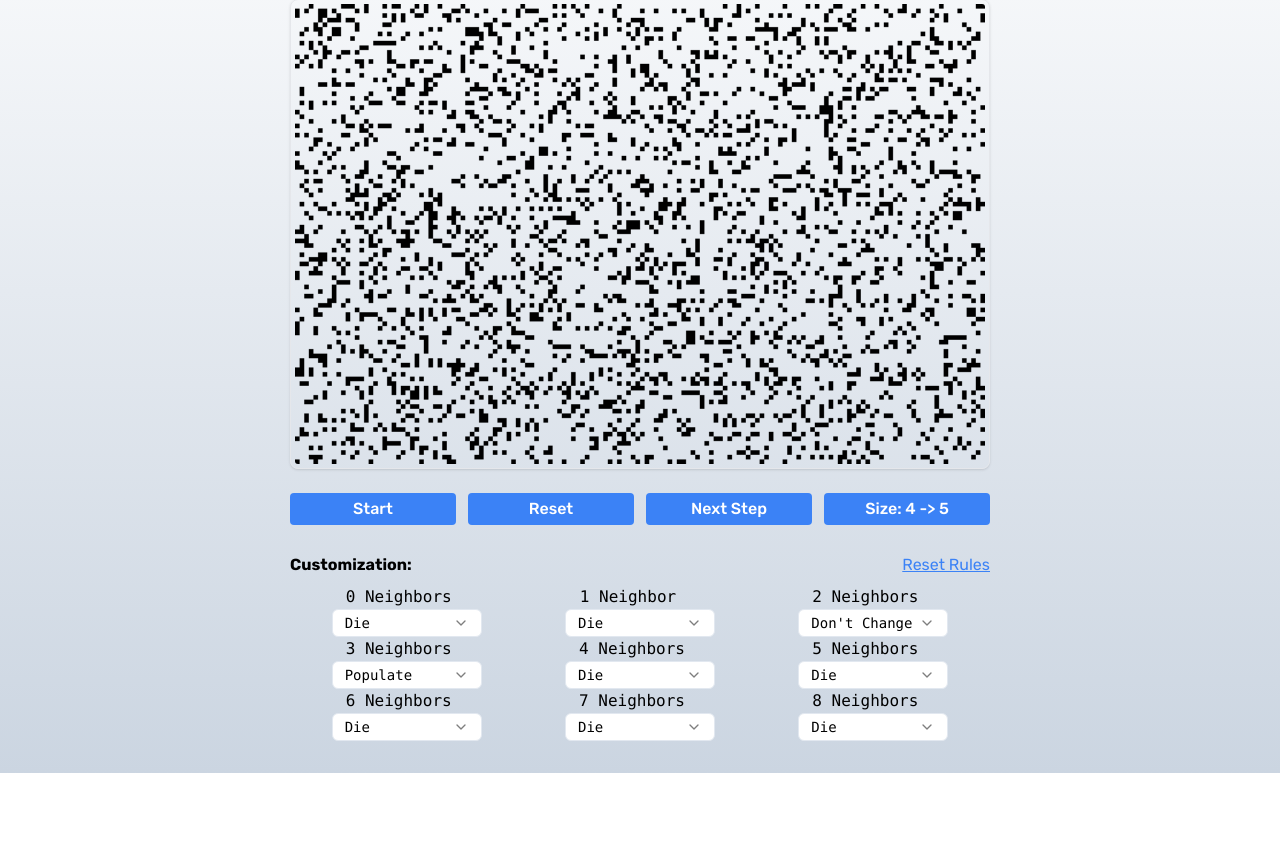
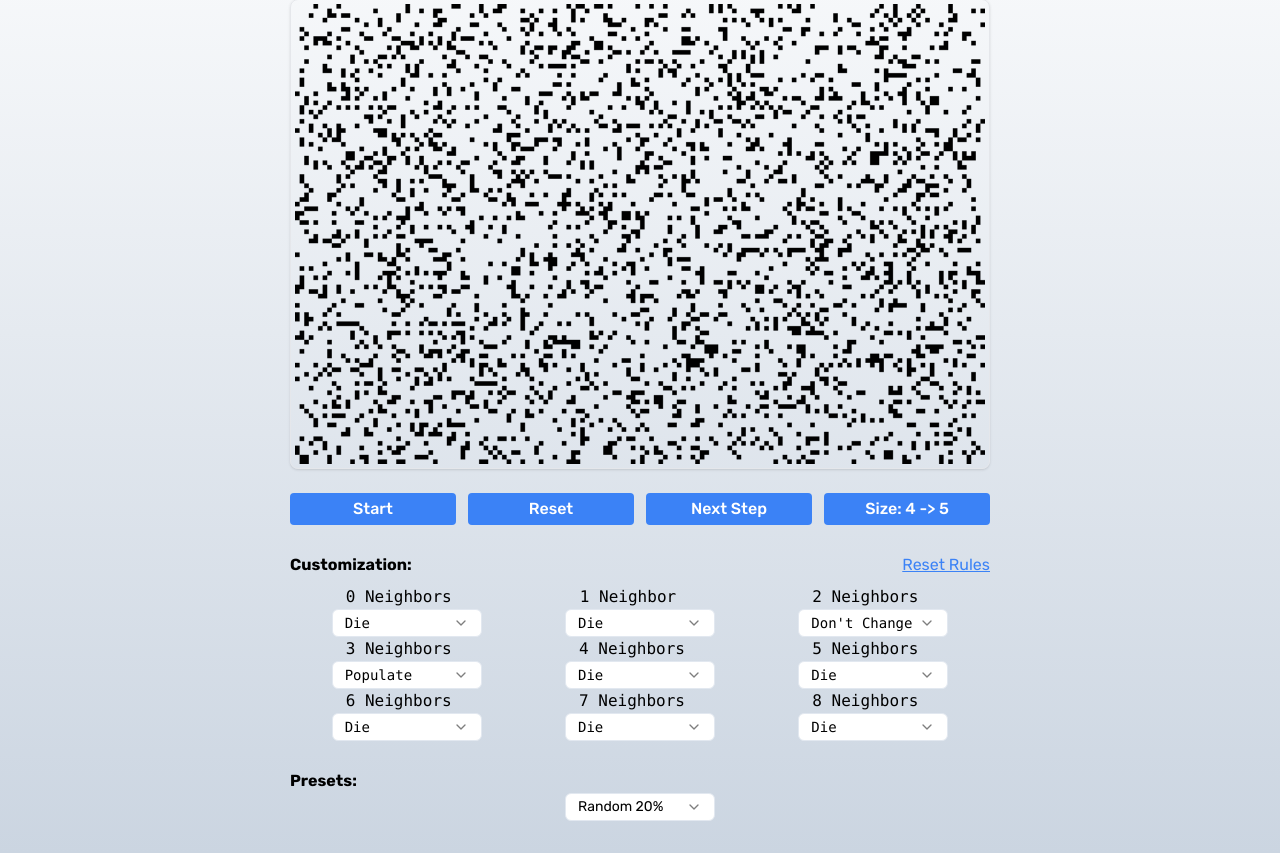
Before and after one commit to neinja007/Simulatory, a Next.js app: page /game-of-life in a window 1280 px wide. Shown: the part 190-1043 px from the top of the page. Before the commit the page ends 963 px from the top, so only its background shows below. Built offline with nearby package versions, Linux system fonts and the light colour scheme.

Commit message:
add basic preset options

```diff
--- a/src/app/(simulations)/game-of-life/page.tsx
+++ b/src/app/(simulations)/game-of-life/page.tsx
@@ -9,12 +9,15 @@ const buttonClass: string & React.CSSProperties =
   'rounded bg-blue-500 px-3 py-1 font-medium text-white hover:bg-blue-700 disabled:opacity-50 disabled:hover:bg-blue-500';
 
 const initialRules = ['-1', '-1', '0', '1', '-1', '-1', '-1', '-1', '-1'];
+const presets = {};
+type BasicPresets = 'blank' | 'random_10' | 'random_20' | 'random_50';
 
 const Page = () => {
   const canvasRef = useRef<HTMLCanvasElement>(null);
   const [ctx, setCtx] = useState<CanvasRenderingContext2D | null>(null);
 
   const [rules, setRules] = useState<string[]>(initialRules);
+  const [preset, setPreset] = useState<keyof typeof presets | BasicPresets>('random_20');
 
   const [numRows, setNumRows] = useState(0);
   const [numCols, setNumCols] = useState(0);
@@ -26,15 +29,27 @@ const Page = () => {
   const [size, setSize] = useState(4);
 
   const createGrid = useCallback(() => {
-    const grid: number[][] = [];
-    for (let i = 0; i < numRows; i++) {
-      grid[i] = [];
-      for (let j = 0; j < numCols; j++) {
-        grid[i][j] = Math.random() > 0.8 ? 1 : 0;
+    // if (preset.startsWith('random')) {
+    if (preset === 'blank') {
+      const grid: number[][] = [];
+      for (let i = 0; i < numRows; i++) {
+        grid[i] = [];
+        for (let j = 0; j < numCols; j++) {
+          grid[i][j] = 0;
+        }
       }
+      return grid;
+    } else if (true) {
+      const grid: number[][] = [];
+      for (let i = 0; i < numRows; i++) {
+        grid[i] = [];
+        for (let j = 0; j < numCols; j++) {
+          grid[i][j] = Math.random() < parseInt(preset.split('_')[1]) * 0.01 ? 1 : 0;
+        }
+      }
+      return grid;
     }
-    return grid;
-  }, [numCols, numRows]);
+  }, [numCols, numRows, preset]);
 
   useEffect(() => {
     const canvas = canvasRef.current;
@@ -227,6 +242,23 @@ const Page = () => {
           ))}
         </div>
       </div>
+      <div className='mt-7'>
+        <span className='font-bold'>Presets:</span>
+        <Select
+          value={preset}
+          onValueChange={(value: string) => setPreset(value as keyof typeof presets | BasicPresets)}
+        >
+          <SelectTrigger className='mx-auto h-7 w-[150px]'>
+            <SelectValue placeholder='Preset' />
+          </SelectTrigger>
+          <SelectContent>
+            <SelectItem value={'blank'}>Blank</SelectItem>
+            <SelectItem value={'random_10'}>Random 10%</SelectItem>
+            <SelectItem value={'random_20'}>Random 20%</SelectItem>
+            <SelectItem value={'random_50'}>Random 50%</SelectItem>
+          </SelectContent>
+        </Select>
+      </div>
     </div>
   );
 };
```
